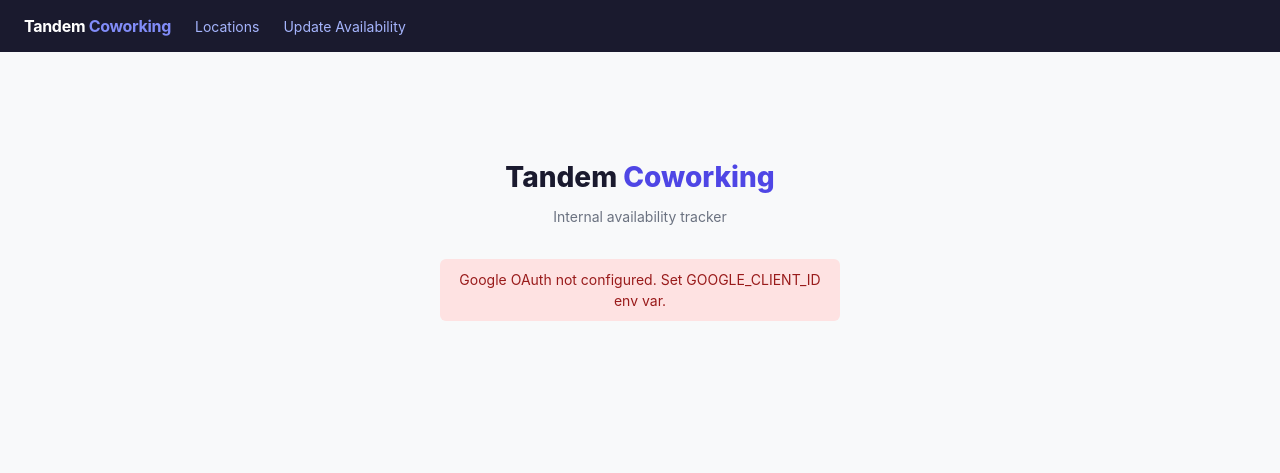
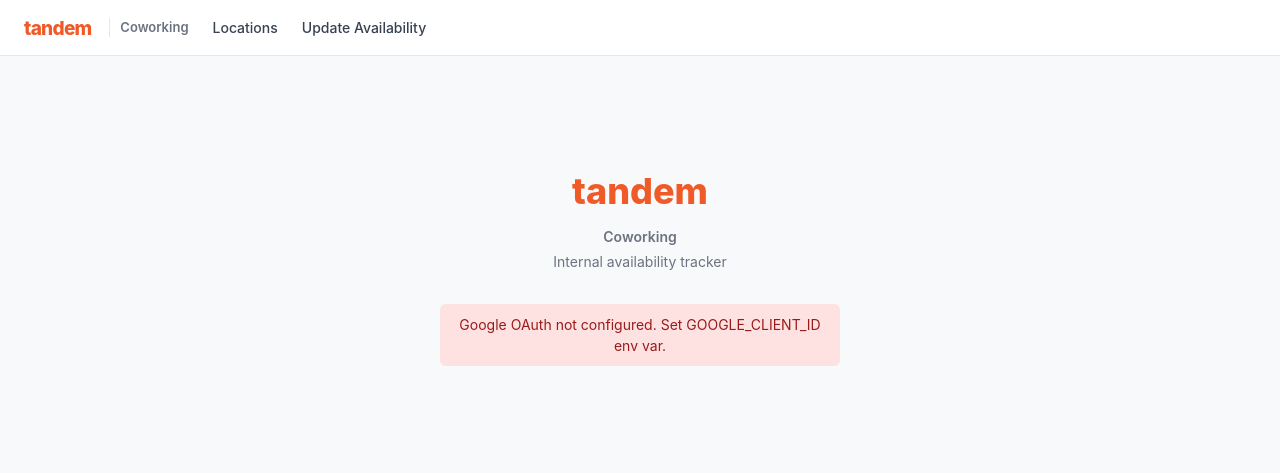
Before and after one commit to sophieefrank8/SpacesAnalysis, a FastAPI app: page / in a window 1280 px wide. Shown: the top 473 px of the page. Run offline with FastAPI, Linux system fonts and the light colour scheme; some libraries are stand-ins or nearby versions.

Commit message:
Fix: GitHub error handling, add listing/MD columns, Tandem branding

```diff
--- a/CoworkingApp/main.py
+++ b/CoworkingApp/main.py
@@ -76,13 +76,30 @@
     }
 
 
-def github_list_files() -> list[dict]:
-    """Return list of {name, path, sha} for all MD files in the locations folder."""
+def github_list_files() -> tuple[list[dict], str]:
+    """Return (files, error_msg). files is list of {name, path, sha} for all MD files."""
+    if not GITHUB_TOKEN:
+        return [], "GITHUB_TOKEN env var is not set. Add it in Vercel Settings → Environment Variables."
+    if not GITHUB_REPO:
+        return [], "GITHUB_REPO env var is not set."
     url = f"https://api.github.com/repos/{GITHUB_REPO}/contents/{GITHUB_MD_PATH}?ref={GITHUB_BRANCH}"
-    r = requests.get(url, headers=_github_headers(), timeout=15)
+    try:
+        r = requests.get(url, headers=_github_headers(), timeout=15)
+    except Exception as e:
+        return [], f"GitHub API request failed: {e}"
+    if r.status_code == 401:
+        return [], "GitHub token is invalid or expired. Regenerate it in GitHub → Settings → Developer settings → Personal access tokens."
+    if r.status_code == 404:
+        return [], f"GitHub path not found: {GITHUB_REPO}/{GITHUB_MD_PATH}. Check GITHUB_REPO and GITHUB_MD_PATH env vars."
     if r.status_code != 200:
-        return []
-    return [f for f in r.json() if isinstance(f, dict) and f.get("name", "").endswith(".md")]
+        return [], f"GitHub API returned {r.status_code}: {r.text[:200]}"
+    files = [f for f in r.json() if isinstance(f, dict) and f.get("name", "").endswith(".md")]
+    return files, ""
+
+
+def github_file_url(filename: str) -> str:
+    """Return the GitHub web UI link for a file."""
+    return f"https://github.com/{GITHUB_REPO}/blob/{GITHUB_BRANCH}/{GITHUB_MD_PATH}/{filename}"
 
 
 def github_get_file(filename: str) -> tuple[str, str]:
@@ -372,7 +389,7 @@
     if redirect:
         return redirect
 
-    files = github_list_files()
+    files, github_error = github_list_files()
 
     locations = []
     for f in files:
@@ -385,8 +402,10 @@
             "market":        fm.get("market", ""),
             "location_name": fm.get("location_name", f["name"]),
             "address":       fm.get("address", ""),
+            "tandem_listing":fm.get("tandem_listing", "") or "",
             "last_updated":  str(fm.get("last_updated", "")),
             "badge":         badge,
+            "github_url":    github_file_url(f["name"]),
         })
 
     # Apply filters
@@ -405,15 +424,16 @@
     all_markets   = sorted({l["market"] for l in locations} | {"SF", "NYC", "Boston"})
 
     return templates.TemplateResponse("index.html", {
-        "request":       request,
-        "user":          current_user(request),
-        "locations":     locations,
+        "request":        request,
+        "user":           current_user(request),
+        "locations":      locations,
         "filter_operator": operator,
         "filter_market":   market,
         "filter_avail":    availability,
-        "all_operators": all_operators,
-        "all_markets":   all_markets,
-        "total":         len(locations),
+        "all_operators":  all_operators,
+        "all_markets":    all_markets,
+        "total":          len(locations),
+        "github_error":   github_error,
     })
 
 
--- a/CoworkingApp/templates/base.html
+++ b/CoworkingApp/templates/base.html
@@ -10,15 +10,19 @@
     a { color: #4f46e5; text-decoration: none; }
     a:hover { text-decoration: underline; }
 
-    nav { background: #1a1a2e; color: #fff; padding: 0 24px; display: flex; align-items: center; gap: 24px; height: 52px; }
-    nav .brand { font-weight: 700; font-size: 16px; color: #fff; letter-spacing: -0.3px; }
-    nav .brand span { color: #818cf8; }
-    nav a.nav-link { color: #a5b4fc; font-size: 14px; }
-    nav a.nav-link:hover { color: #fff; text-decoration: none; }
+    :root { --tandem: #F05A28; --tandem-dark: #C8491F; }
+    nav { background: #fff; color: #1a1a1a; padding: 0 24px; display: flex; align-items: center; gap: 24px; height: 56px; border-bottom: 1px solid #e5e7eb; }
+    nav .brand { display: flex; align-items: center; gap: 10px; text-decoration: none; }
+    nav .brand svg { height: 22px; width: auto; }
+    nav .brand-label { font-size: 13px; font-weight: 600; color: #6b7280; border-left: 1px solid #e5e7eb; padding-left: 10px; margin-left: 2px; }
+    nav a.nav-link { color: #374151; font-size: 14px; font-weight: 500; }
+    nav a.nav-link:hover { color: var(--tandem); text-decoration: none; }
     nav .spacer { flex: 1; }
     nav .user { font-size: 13px; color: #6b7280; }
+    nav a.sign-out { font-size: 13px; color: #9ca3af; }
+    nav a.sign-out:hover { color: var(--tandem); }
 
-    .container { max-width: 1200px; margin: 0 auto; padding: 24px 24px; }
+    .container { max-width: 1280px; margin: 0 auto; padding: 28px 24px; }
     h1 { font-size: 22px; font-weight: 700; margin-bottom: 4px; }
     h2 { font-size: 17px; font-weight: 600; margin: 24px 0 12px; }
     .subtitle { color: #6b7280; font-size: 14px; margin-bottom: 24px; }
@@ -29,13 +33,14 @@
     .badge-red    { background: #fee2e2; color: #991b1b; }
 
     table { width: 100%; border-collapse: collapse; background: #fff; border-radius: 8px; overflow: hidden; box-shadow: 0 1px 3px rgba(0,0,0,.08); }
-    th { background: #1a1a2e; color: #fff; padding: 10px 14px; text-align: left; font-size: 13px; font-weight: 600; }
+    th { background: #1a1a1a; color: #fff; padding: 10px 14px; text-align: left; font-size: 13px; font-weight: 600; }
     td { padding: 10px 14px; font-size: 14px; border-bottom: 1px solid #f1f5f9; vertical-align: top; }
     tr:last-child td { border-bottom: none; }
-    tr:hover td { background: #f8f7ff; }
+    tr:hover td { background: #fff8f6; }
 
     .btn { display: inline-block; padding: 8px 18px; border-radius: 6px; font-size: 14px; font-weight: 600; cursor: pointer; border: none; transition: opacity .15s; }
-    .btn-primary { background: #4f46e5; color: #fff; }
+    .btn-primary { background: var(--tandem); color: #fff; }
+    .btn-primary:hover { background: var(--tandem-dark); opacity: 1; text-decoration: none; }
     .btn-secondary { background: #e5e7eb; color: #374151; }
     .btn:hover { opacity: .88; text-decoration: none; }
 
@@ -65,13 +70,20 @@
 </head>
 <body>
 <nav>
-  <span class="brand">Tandem <span>Coworking</span></span>
+  <a href="/locations" class="brand">
+    <!-- Tandem wordmark -->
+    <svg viewBox="0 0 200 60" fill="none" xmlns="http://www.w3.org/2000/svg">
+      <text x="0" y="48" font-family="-apple-system, BlinkMacSystemFont, 'Segoe UI', sans-serif"
+            font-size="52" font-weight="800" fill="#F05A28" letter-spacing="-2">tandem</text>
+    </svg>
+    <span class="brand-label">Coworking</span>
+  </a>
   <a href="/locations" class="nav-link">Locations</a>
   <a href="/update" class="nav-link">Update Availability</a>
   <div class="spacer"></div>
   {% if user %}
   <span class="user">{{ user.name }}</span>
-  <a href="/logout" class="nav-link" style="font-size:13px;">Sign out</a>
+  <a href="/logout" class="sign-out">Sign out</a>
   {% endif %}
 </nav>
 <div class="container">
--- a/CoworkingApp/templates/login.html
+++ b/CoworkingApp/templates/login.html
@@ -2,7 +2,8 @@
 {% block title %}Sign In — Tandem Coworking{% endblock %}
 {% block content %}
 <div style="max-width:400px; margin:80px auto; text-align:center;">
-  <div style="font-size:28px; font-weight:800; margin-bottom:8px;">Tandem <span style="color:#4f46e5;">Coworking</span></div>
+  <div style="font-size:36px; font-weight:800; margin-bottom:8px; color:#F05A28;">tandem</div>
+  <div style="font-size:14px; font-weight:600; color:#6b7280; margin-bottom:4px;">Coworking</div>
   <div style="color:#6b7280; font-size:14px; margin-bottom:32px;">Internal availability tracker</div>
 
   {% if error %}
```
Also changed, not shown: CoworkingApp/templates/index.html (+23 -2 lines).
